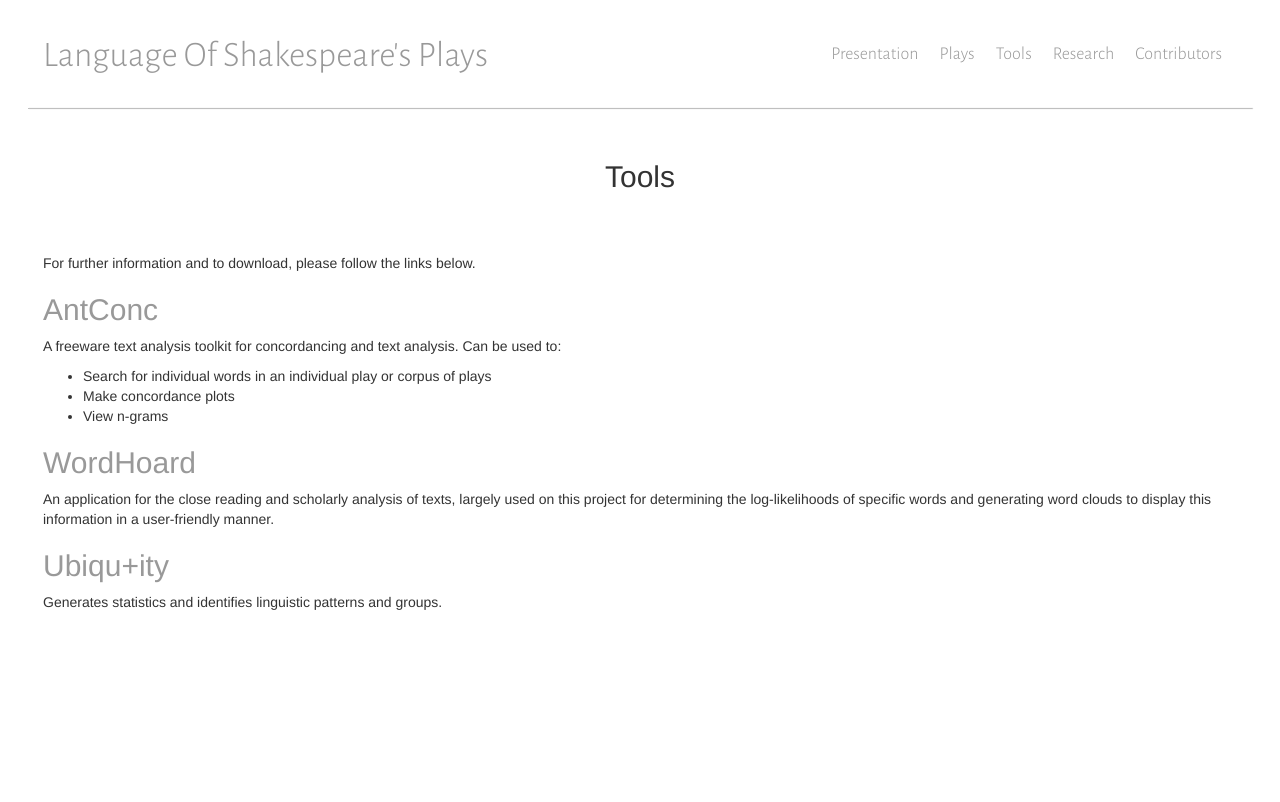
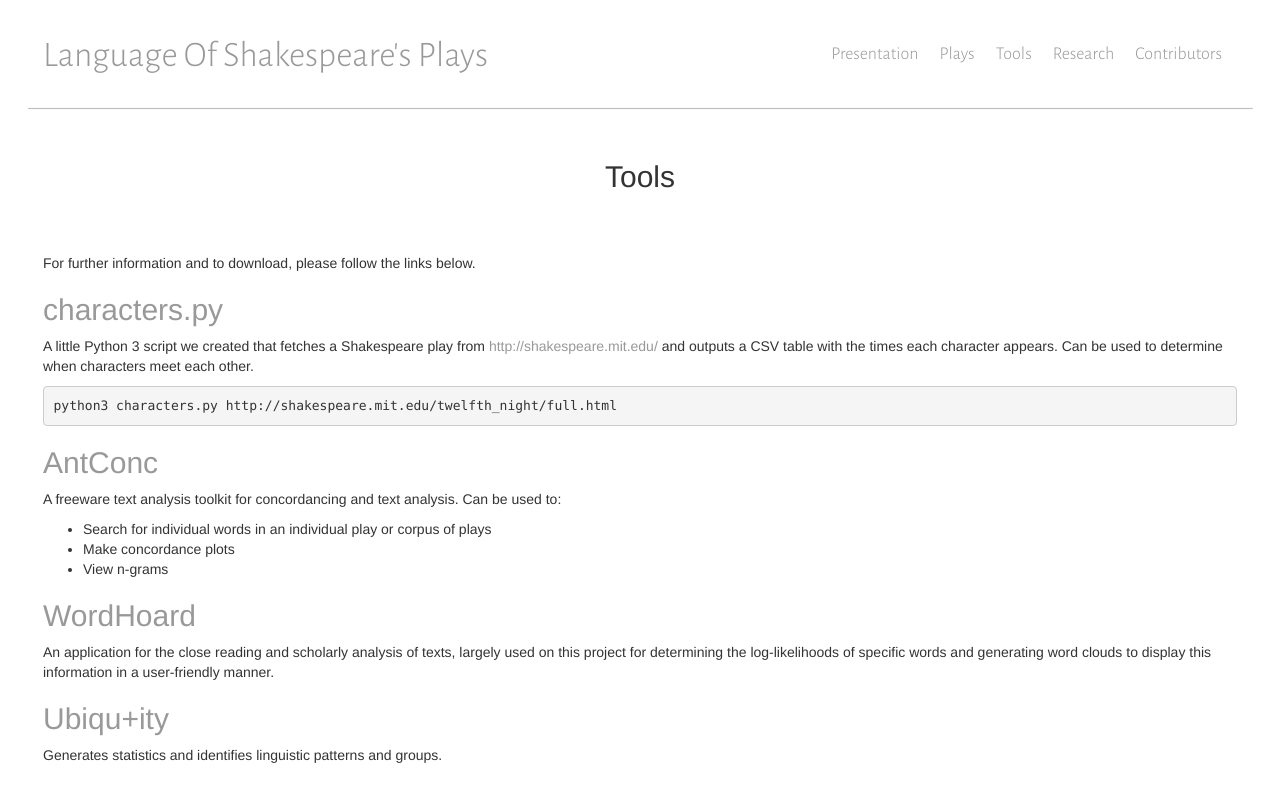
Before and after one commit to iahmed0/SU-LOSP.github.io, a Jekyll site: the page built from tools/index.md, in a window 1280 px wide. Shown: the top 802 px of the page. Built offline with Jekyll 4.4.1, drawn with Linux system fonts in a browser that asks for light colours.

Commit message:
Add our own characters.py tool

```diff
--- a/tools.md
+++ b/tools/index.md
@@ -1,9 +1,19 @@
 ---
 layout: page
 title: Tools
+permalink: /tools/
 ---
 
 For further information and to download, please follow the links below.
+
+## [characters.py](/tools/characters.py)
+
+A little Python 3 script we created that fetches a Shakespeare play from
+<http://shakespeare.mit.edu/> and outputs a CSV table with the times each
+character appears. Can be used to determine when characters meet each other.
+
+    python3 characters.py http://shakespeare.mit.edu/twelfth_night/full.html
+
 
 ## [AntConc](http://www.laurenceanthony.net/software/antconc/)
 
```
Also changed, not shown: tools/characters.py (renamed from _analyses/characters.py).
